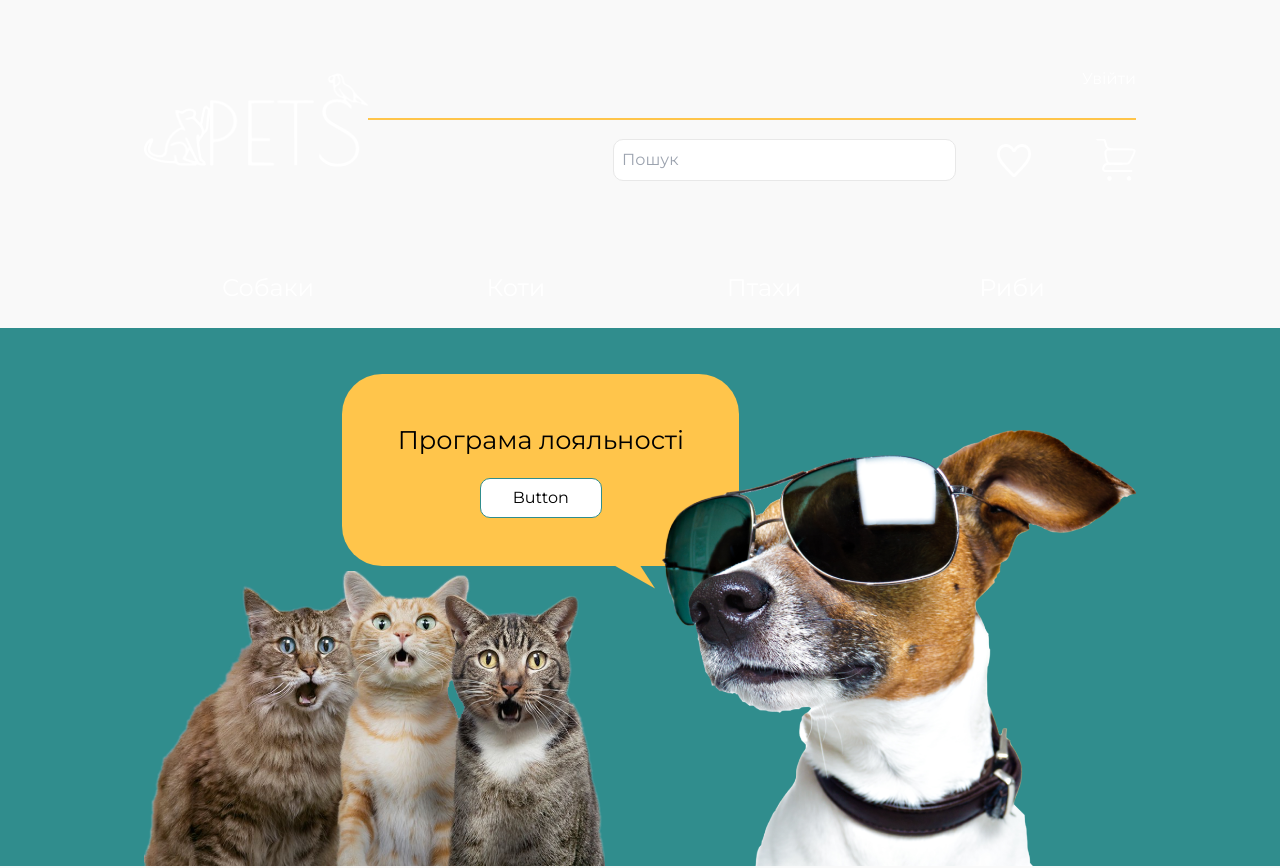
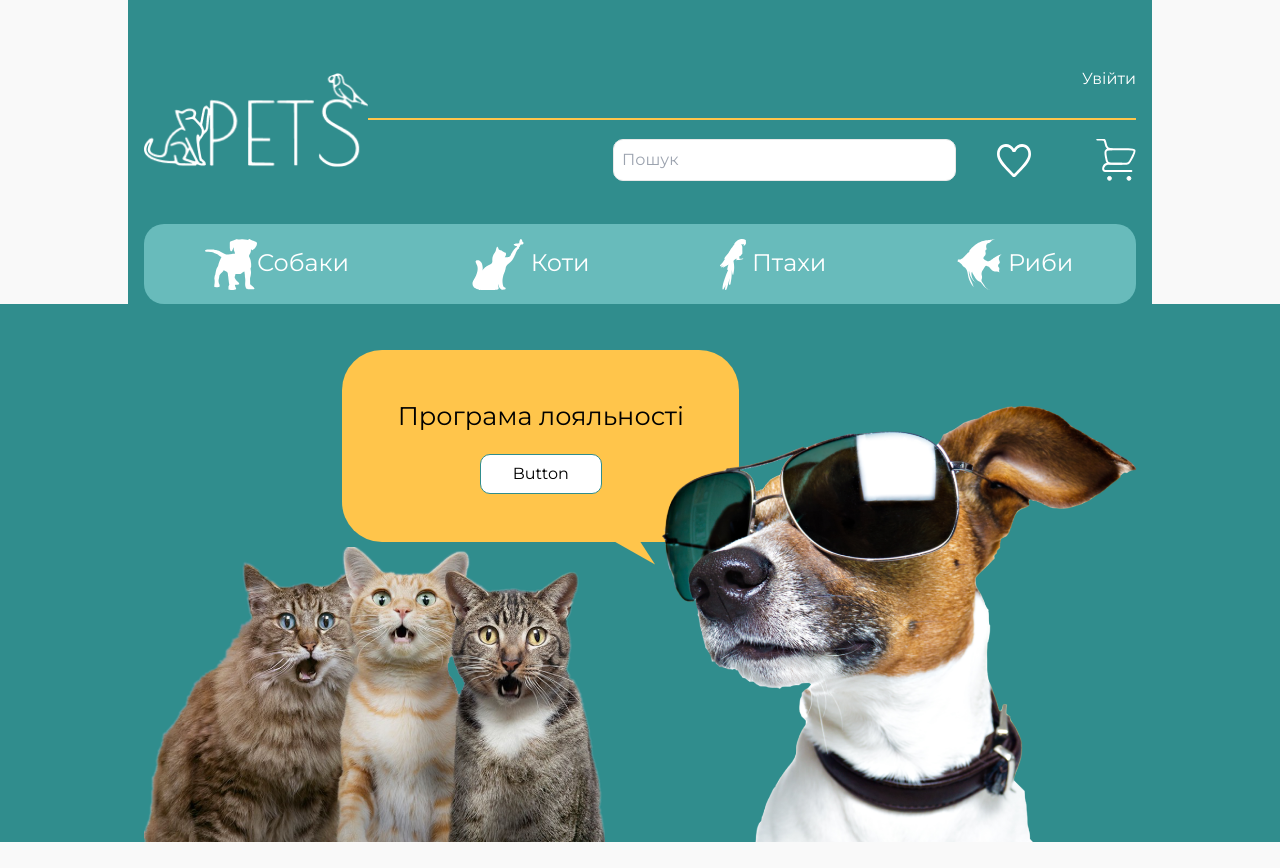
Before and after one commit to MViktoriia/pets-store, a Next.js app: page / in a window 1280 px wide. Shown: the top 868 px of the page. Built offline with nearby package versions, Linux system fonts and the light colour scheme.

Commit message:
fix navigation and header color/heigth

```diff
--- a/src/app/components/Header/header.tsx
+++ b/src/app/components/Header/header.tsx
@@ -6,10 +6,10 @@ import Navigation from "../Navigation/navigation";
 function Header() {
   return (
     <>
-      <header className='min-h-56 container'>
+      <header className='md:min-h-56 h-48 container bg-cyan'>
       <div className='flex flex-col md:flex-row pt-10 pb-8 md:justify-between justify-center relative'>
       {/* Контейнер для бургера и логотипа */}
-    <div className="flex items-center"> {/* Используем flex и items-center */}
+    <div className="flex items-center">
       <div> {/* Отступ справа для бургера */}
         <Image  src={burger} className="md:w-56 w-12 md:hidden" alt="Burger Icon" />
       </div>
--- a/src/app/components/Navigation/Navigation.module.css
+++ b/src/app/components/Navigation/Navigation.module.css
@@ -5,6 +5,9 @@ line-height: 34px;
 letter-spacing: 0em;
 color: white
 }
+.scrollableContainer {
+  position: relative;
+}
 @media (max-width: 768px) {
     .navText {
       font-size: 18px; /* Новый размер шрифта для меньших экранов */
--- a/src/app/components/Navigation/navigation.tsx
+++ b/src/app/components/Navigation/navigation.tsx
@@ -1,16 +1,19 @@
+import { BirdIcon, CatIcon, DogIcon, FishIcon } from '../icons';
 import styles from './Navigation.module.css';
 function Navigation(){
-    const ulClasses = `flex fontFamily-sans md:h-20 items-center ${styles.navText}`;
-    return(
-        <>
-        <nav className="md:container mx-auto mt-4">
-      <ul className={ulClasses}>
-        <li className="flex-1 text-center mx-4">Собаки</li>
-        <li className="flex-1 text-center   mx-4">Коти</li>
-        <li className="flex-1 text-center  mx-4">Птахи</li>
-        <li className="flex-1 text-center  mx-4">Риби</li>
-      </ul>
-        </nav>
+  const ulClasses = `flex fontFamily-sans md:h-20 items-center ${styles.navText} bg-cyan-light md:rounded-xl overflow-x-auto`;
+  const navClasses = `md:container mx-auto bg-cyan ${styles.scrollableContainer}`
+   return(
+       <>
+       <nav className={navClasses}>
+     <ul className={ulClasses}>
+       <li className="md:flex-1 text-center md:mx-4 px-3 shrink-0"> <DogIcon className="inline" />
+Собаки </li>
+       <li className="md:flex-1 text-center   mx-4 shrink-0"> <CatIcon className="inline" /> Коти</li>
+       <li className="md:flex-1 text-center  mx-4 shrink-0"> <BirdIcon className="inline"/> Птахи</li>
+       <li className="md:flex-1 text-center  mx-4 shrink-0"><FishIcon  className="inline"/> Риби</li>
+     </ul>
+       </nav>
         </>
     )
 }
--- a/tailwind.config.js
+++ b/tailwind.config.js
@@ -40,6 +40,7 @@ module.exports = {
       DEFAULT: '4px',
       md: '10px',
       lg: '0.5rem',
+      xl: '20px',
       full: '9999px',
       large: '12px',
     },
```
